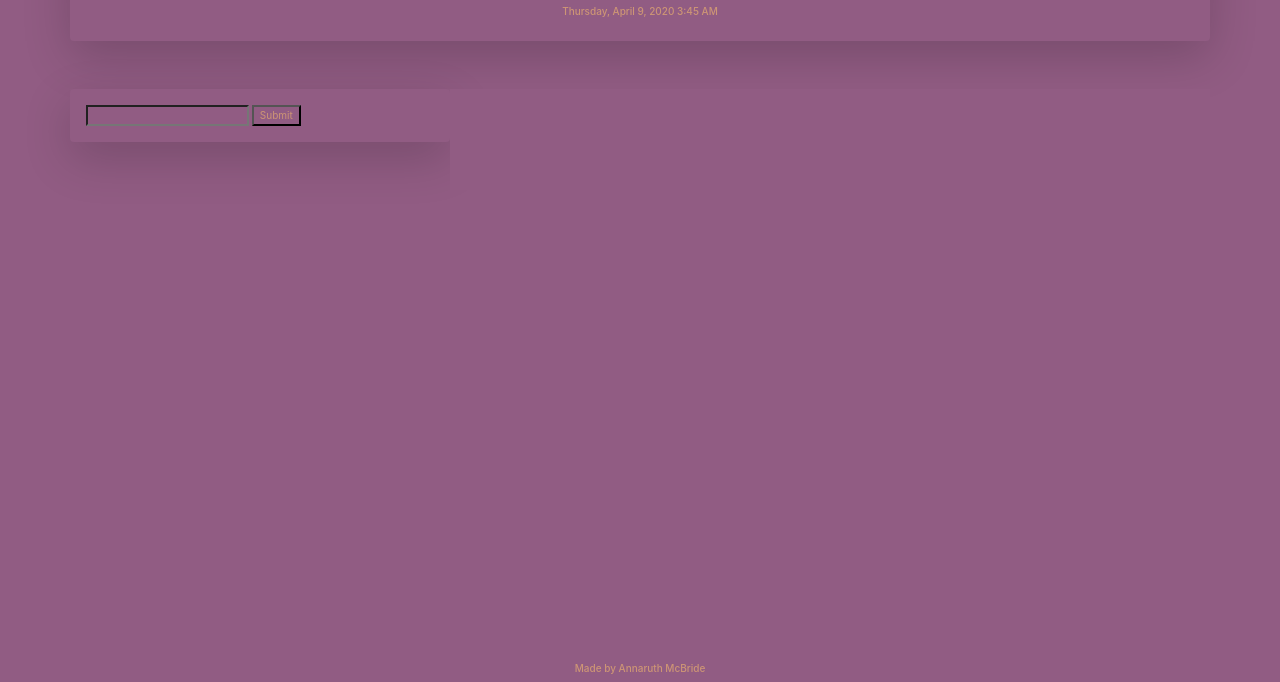
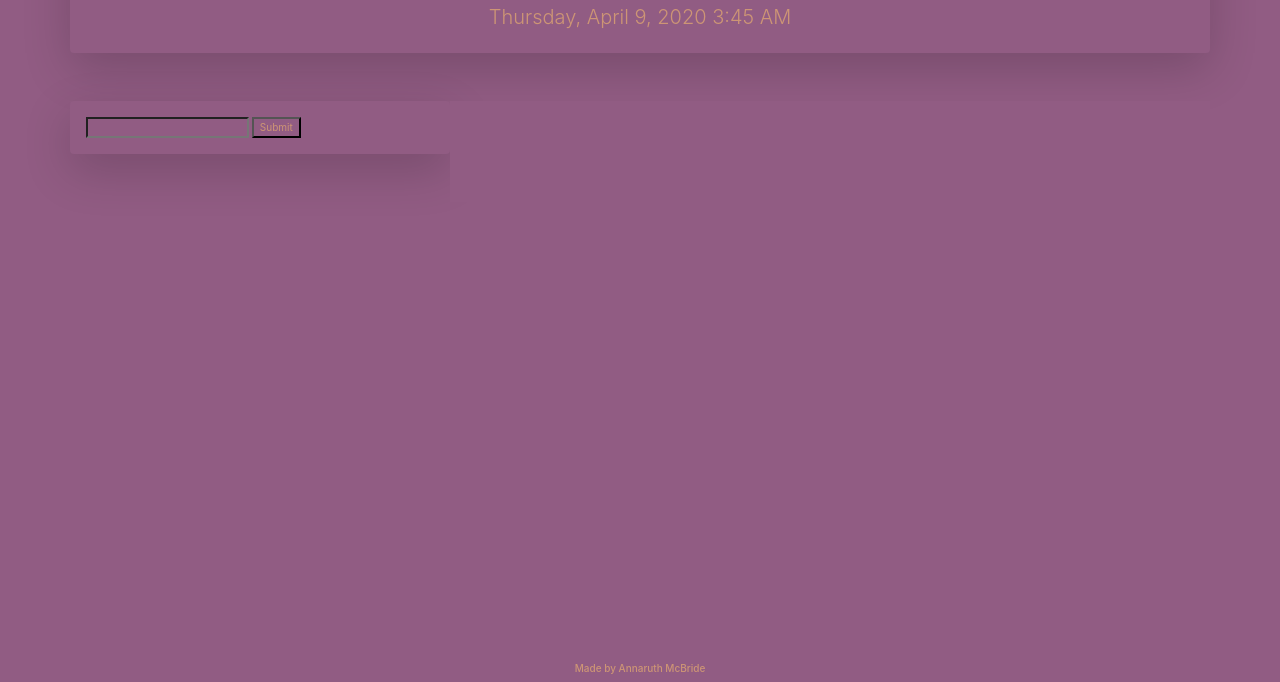
Before and after one commit to armcbride/weatherDashboard, a plain HTML site: page index.html in a window 1280 px wide. Shown: the part 118-800 px from the top of the page. Drawn offline with nearby package versions, Linux system fonts and the light colour scheme.

Commit message:
added screenshots

```diff
--- a/index.html
+++ b/index.html
@@ -14,7 +14,7 @@
         <div class="container">
           <h1 class="display-4">Weather Dashboard</h1>
           <h1 class="lead">Check in on your local weather! Why not?</h1>
-          <h2 id="currentDay"></h2>
+          <h1 class= "lead" id="currentDay"></h1>
         </div>
 
 
```
Also changed, not shown: develop/button-example.PNG (added), develop/front-screenshot.PNG (added), develop/nashville-example.PNG (added), 1 other file.
